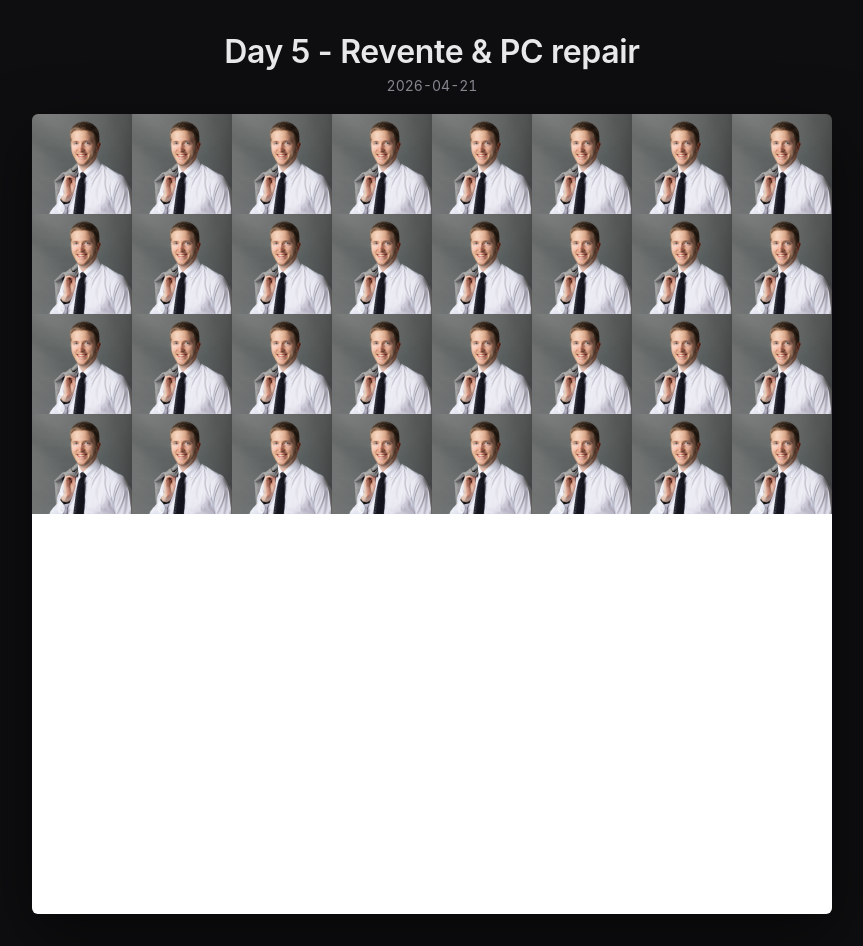
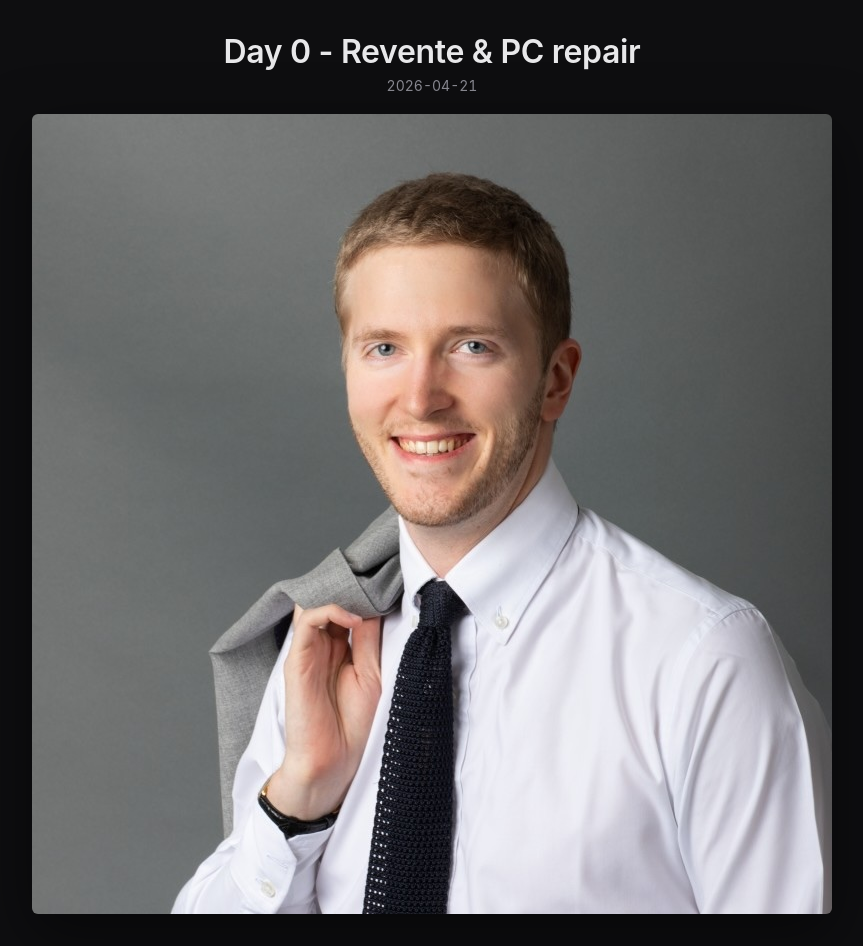
Before and after one commit to StanBoyet/double-leo, a plain HTML site: page index.html in a window 1280 px wide. Shown: the whole page, without its empty margins (208-1071 px from the left). Drawn offline with Linux system fonts and the light colour scheme.

Commit message:
Reset DAY_ZERO to 2026-04-21 (today)

```diff
--- a/index.html
+++ b/index.html
@@ -64,7 +64,7 @@
   </main>
 
   <script>
-    const DAY_ZERO = new Date(2026, 3, 16);
+    const DAY_ZERO = new Date(2026, 3, 21);
 
     function daysSince(zero) {
       const now = new Date();
```
